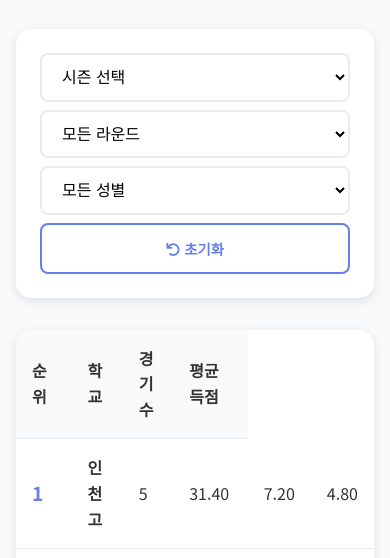
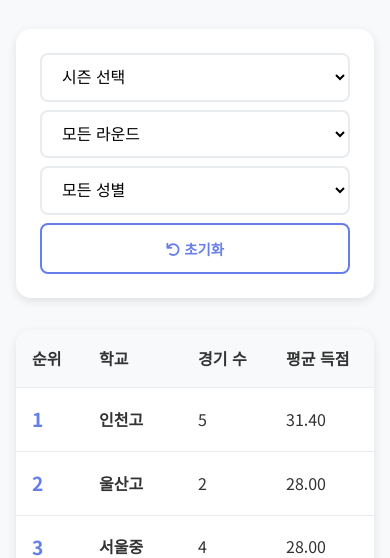
Before and after one commit to JiwonHwang01/gh-example-repo, a plain HTML site: page team_ranking.html in a window 390 px wide. Shown: the part 291-849 px from the top of the page. Drawn offline with Linux system fonts and the light colour scheme.

Commit message:
Add files via upload

```diff
--- a/team_ranking.html
+++ b/team_ranking.html
@@ -471,8 +471,8 @@
                     <td class="team-name">${team.team_name}</td>
                     <td>${team.games_played}</td>
                     <td>${team.avg_points}</td>
-                    <td>${team.avg_blocks}</td>
-                    <td>${team.avg_aces}</td>
+                    <td class="hide-on-mobile">${team.avg_blocks}</td>
+                    <td class="hide-on-mobile">${team.avg_aces}</td>
                 </tr>
             `).join('');
         }
```
